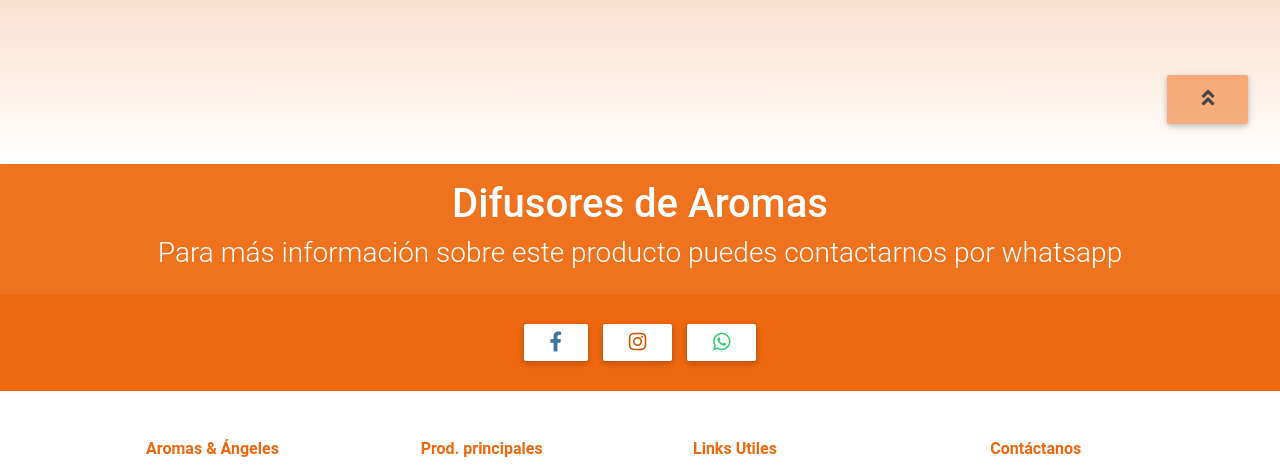
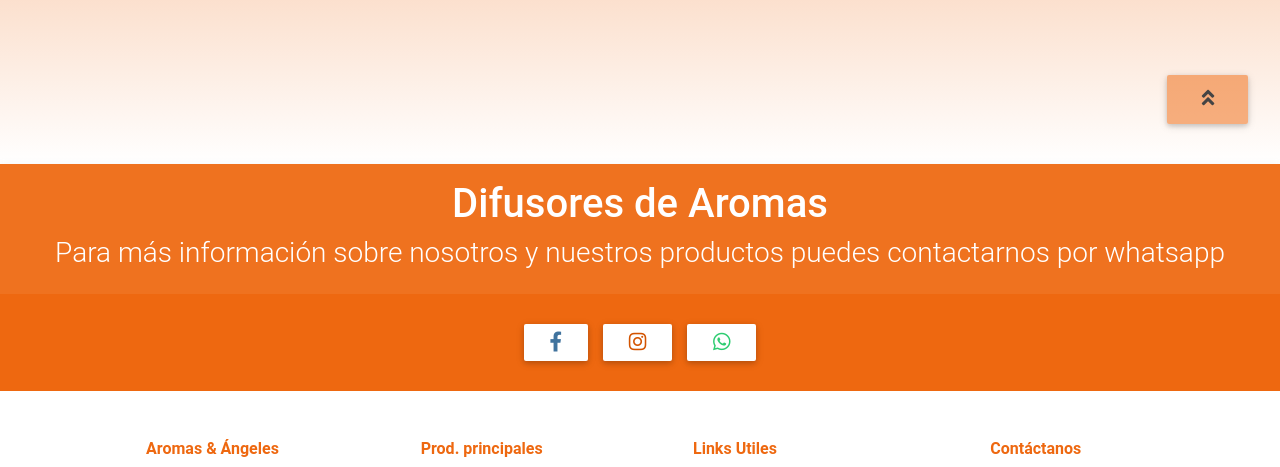
Before and after one commit to KEVAO18/aromas, a PHP site: page /nosotros.php in a window 1280 px wide. Shown: the part 651-1118 px from the top of the page. Run offline with PHP 8.4, Linux system fonts and the light colour scheme; some libraries are stand-ins or nearby versions.

Commit message:
04/06/2020 - 06:18

```diff
--- a/nosotros.php
+++ b/nosotros.php
@@ -79,7 +79,7 @@
               </strong>
             </h1>
             <h3>
-              Para más información sobre este producto puedes contactarnos por whatsapp
+              Para más información sobre nosotros y nuestros productos puedes contactarnos por whatsapp
             </h3>
           </center>
         </div>
```
